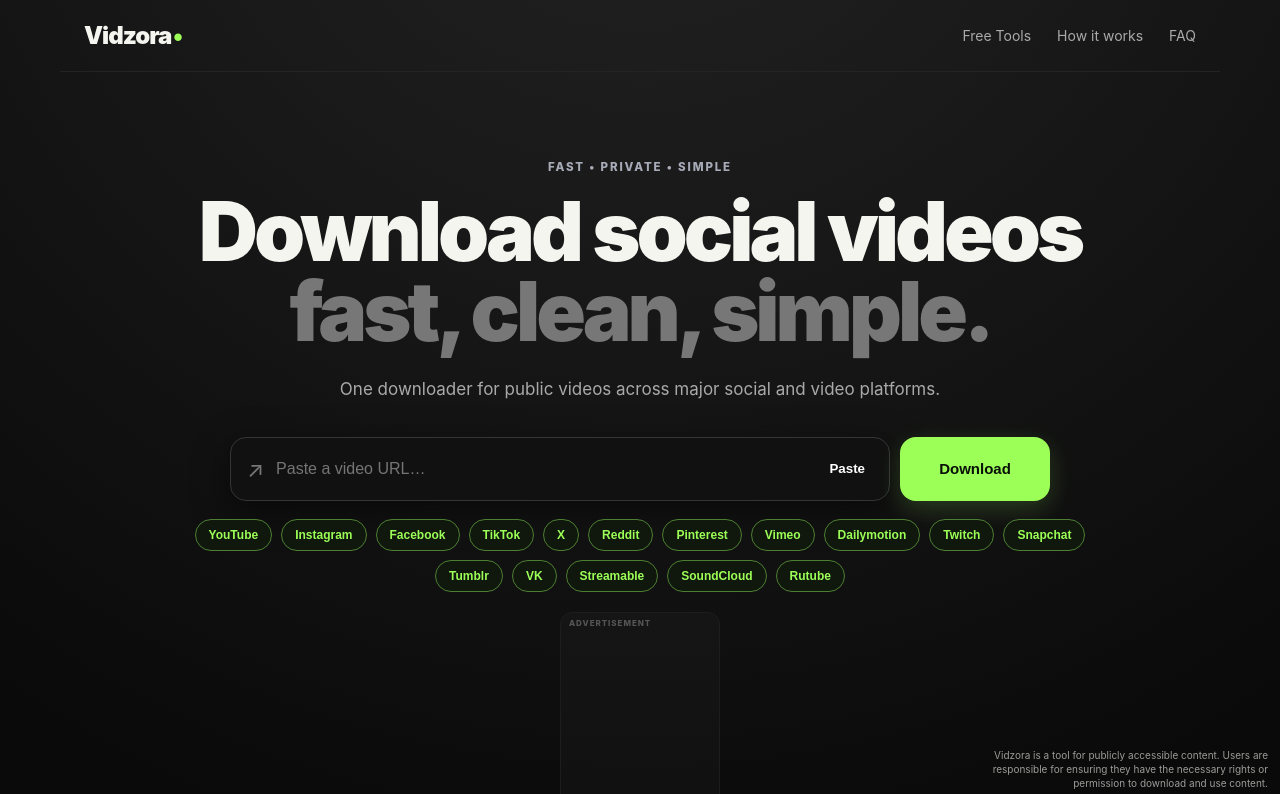
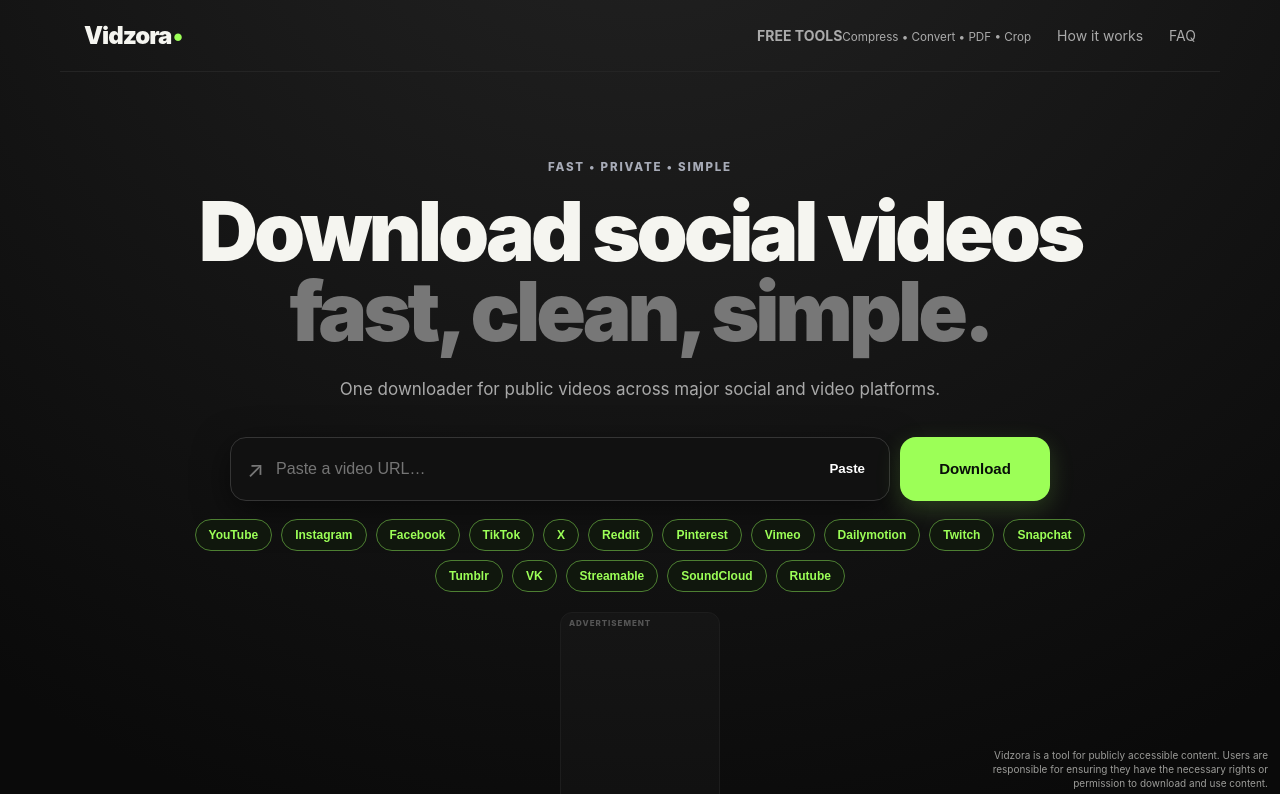
Before and after one commit to Manojpatil7711/Vidzora, a Next.js app: page / in a window 1280 px wide. Shown: the top 794 px of the page. Built offline with nearby package versions, Linux system fonts and the light colour scheme.

Commit message:
Make Free Tools stand out on home

```diff
--- a/app/page.tsx
+++ b/app/page.tsx
@@ -235,7 +235,7 @@
     <main>
       <header className="nav">
         <a className="brand" href="/">Vidzora<span>•</span></a>
-        <nav><a href="/tools">Free Tools</a><a href="#how">How it works</a><a href="#faq">FAQ</a></nav>
+        <nav><a className="homeToolsLink" href="/tools"><strong>FREE TOOLS</strong><small>Compress • Convert • PDF • Crop</small></a><a href="#how">How it works</a><a href="#faq">FAQ</a></nav>
       </header>
 
       <section className="hero">
```
